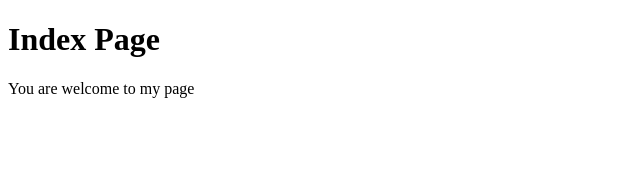
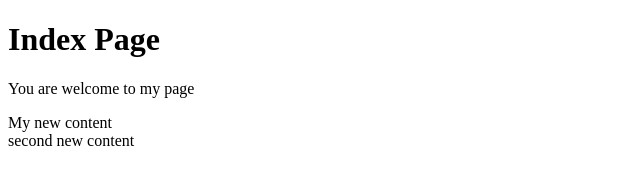
Before and after one commit to Poseidonsbreeze/git-demo-app2, a plain HTML site: page index.html in a window 1280 px wide. Shown: the whole page, without its empty margins (0-640 px from the left). Drawn offline with Linux system fonts and the light colour scheme.

Commit message:
new stuff 2

```diff
--- a/index.html
+++ b/index.html
@@ -8,5 +8,11 @@
 <body>
     <h1>Index Page</h1>
     <p>You are welcome to my page</p>
+    <div>
+        My new content
+    </div>
+    <div>
+        second new content
+    </div>
 </body>
 </html>
```
